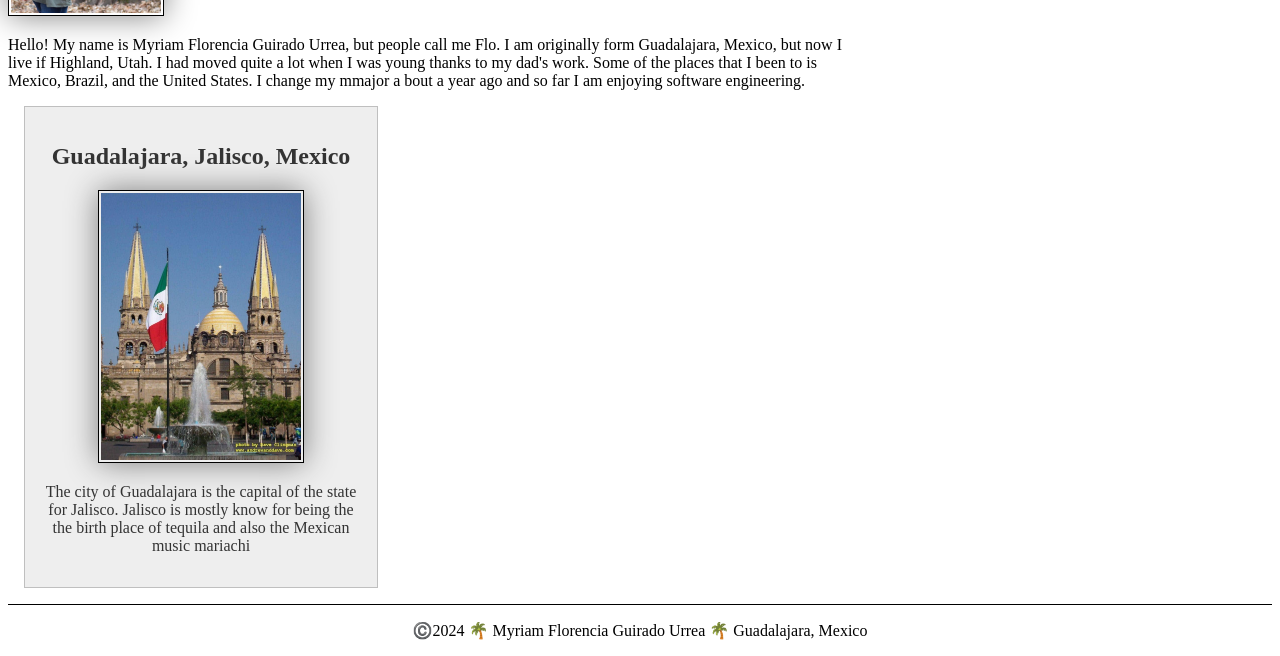
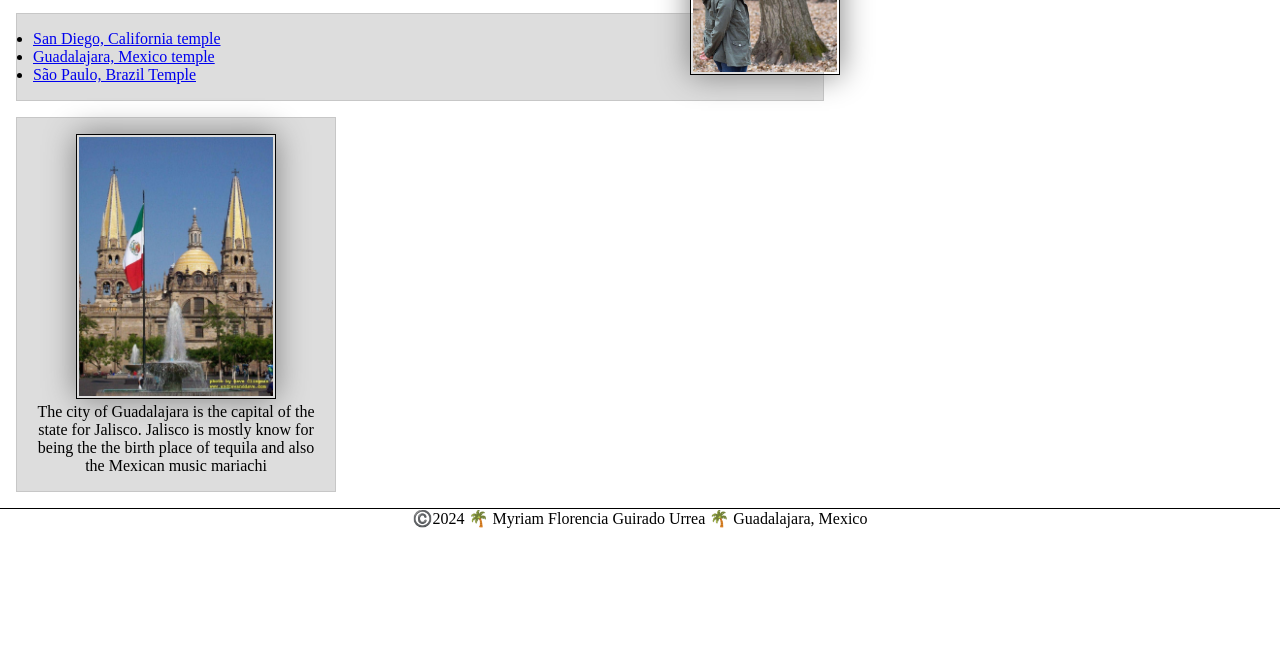
Before and after one commit to myrirado24/wdd130, a plain HTML site: page index.html in a window 1280 px wide. Shown: the part 364-1020 px from the top of the page. After the commit the page ends 892 px from the top, so only its background shows below. Drawn offline with Linux system fonts and the light colour scheme.

Commit message:
Added new elements

```diff
--- a/index.html
+++ b/index.html
@@ -13,14 +13,21 @@
         <nav>
           <a href="#">Home</a>
           <a href="wwr/">Rafting Website</a>
+          <a href="https://linkedin.com.">Linkedin</a>
+          <a href="https://facebook.com.">Facebook</a>
         </nav>
       </header>
       <main>
         <h1>Myriam Florencia Guirado Urrea | WDD 130</h1>
         <img src="images/profile.JPG" alt="Hello, my name is Myriam Florencia Guirado Urrea" width="200">
         <p>Hello! My name is Myriam Florencia Guirado Urrea, but people call me Flo. I am originally form Guadalajara, Mexico, but now I live if Highland, Utah. I had moved quite a lot when I was young thanks to my dad's work. Some of the places that I been to is Mexico, Brazil, and the United States. I change my mmajor a bout a year ago and so far I am enjoying software engineering. </p>
+        <ul class="box">
+          <li><a href="https://www.churchofjesuschrist.org/temples/details/san-diego-california-temple?lang=eng" target="_blank">San Diego, California temple</a></li>
+          <li><a href="https://www.churchofjesuschrist.org/temples/details/guadalajara-mexico-temple?lang=eng" target="_blank">Guadalajara, Mexico temple</a></li>
+          <li><a href="https://www.churchofjesuschrist.org/temples/details/sao-paulo-brazil-temple?lang=eng" target="_blank"> São Paulo, Brazil Temple</a></li>
+        </ul>
       </main>
-      <aside>
+      <aside class="box">
         <h2>Guadalajara, Jalisco, Mexico</h2>
         <img src="images/guadalajara.jpg" alt="City of Guadalajara">
         <p>The city of Guadalajara is the capital of the state for Jalisco. Jalisco is mostly know for being the the birth place of tequila and also the Mexican music mariachi</p>
@@ -28,5 +35,5 @@
       <footer>
         <p>©️2024 🌴 Myriam Florencia Guirado Urrea 🌴 Guadalajara, Mexico</p>
       </footer>
-  </body>
+  </body> <!--11/23/2024-->
 </html>
--- a/styles.css
+++ b/styles.css
@@ -1,3 +1,9 @@
+* {
+    margin: 0;
+    padding: 0;
+    box-sizing: border-box;
+}
+
 nav {
     background-color: darkblue;
     padding: 10px;
@@ -44,9 +50,16 @@ aside img {
     height: auto;
 }
 
+aside h2 {
+    position: absolute;
+    top: 47px;
+    left: 150px;
+}
+
 main img {
     width: 150px;
     height: auto;
+    float: right;
 }
 
 p {
@@ -58,3 +71,17 @@ footer {
     border-top: 1px solid #000;
     text-align: center;
 }
+/* Class Selectors */
+
+.box {
+    margin: 1rem;
+    border: 1px solid rgb(0 0 0 /.1);
+    padding: 1rem;
+    background-color: #ddd;
+    color: #000;
+}
+
+aside {
+    width: 20em;
+    text-align: center;
+}
```
